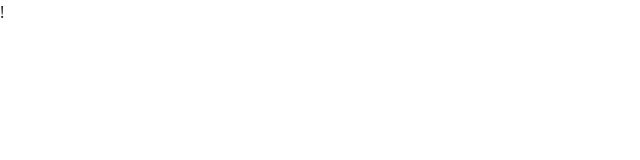
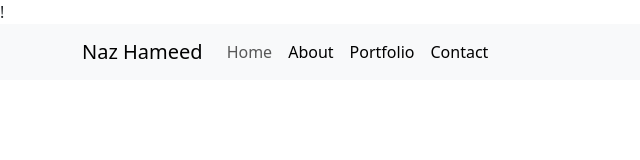
Before and after one commit to nazhameed/developer-portfolio, a plain HTML site: page index.html in a window 1280 px wide. Shown: the whole page, without its empty margins (0-640 px from the left). Drawn offline with nearby package versions, Linux system fonts and the light colour scheme.

Commit message:
customise navbar styling

```diff
--- a/index.html
+++ b/index.html
@@ -3,13 +3,38 @@
 <head>
     <meta charset="UTF-8">
     <meta name="viewport" content="width=device-width, initial-scale=1.0">
-    <title>Document</title>
+    <title>Naz Hameed Software Developer</title>
     <!-- Bootstrap CSS Link -->
     <link href="https://cdn.jsdelivr.net/npm/bootstrap@5.3.3/dist/css/bootstrap.min.css" rel="stylesheet"
         integrity="sha384-QWTKZyjpPEjISv5WaRU9OFeRpok6YctnYmDr5pNlyT2bRjXh0JMhjY6hW+ALEwIH" crossorigin="anonymous">
 </head>
 </head>
 <body>
+
+    <nav class="navbar navbar-expand-sm bg-body-tertiary">
+  <div class="container">
+    <a class="navbar-brand" href="index.html">Naz Hameed</a>
+    <button class="navbar-toggler" type="button" data-bs-toggle="collapse" data-bs-target="#navbarSupportedContent" aria-controls="navbarSupportedContent" aria-expanded="false" aria-label="Toggle navigation">
+      <span class="navbar-toggler-icon"></span>
+    </button>
+    <div class="collapse navbar-collapse" id="navbarSupportedContent">
+      <ul class="navbar-nav me-auto ">
+        <li class="nav-item">
+          <a class="nav-link" href="#home">Home</a>
+        <li class="nav-item">
+        <li class="nav-item">
+          <a class="nav-link active" aria-current="page" href="#about">About</a>
+        </li>
+        <li class="nav-item">
+          <a class="nav-link active" aria-current="page" href="#portfolio">Portfolio</a>
+          </li>
+          <li class="nav-item">
+          <a class="nav-link active" aria-current="page" href="#contact">Contact</a>
+          </li>
+      </ul>
+    </div>
+  </div>
+</nav>
 
     <!-- Bootstrap JS Script-->
     <script src="https://cdn.jsdelivr.net/npm/bootstrap@5.3.3/dist/js/bootstrap.bundle.min.js"
```
